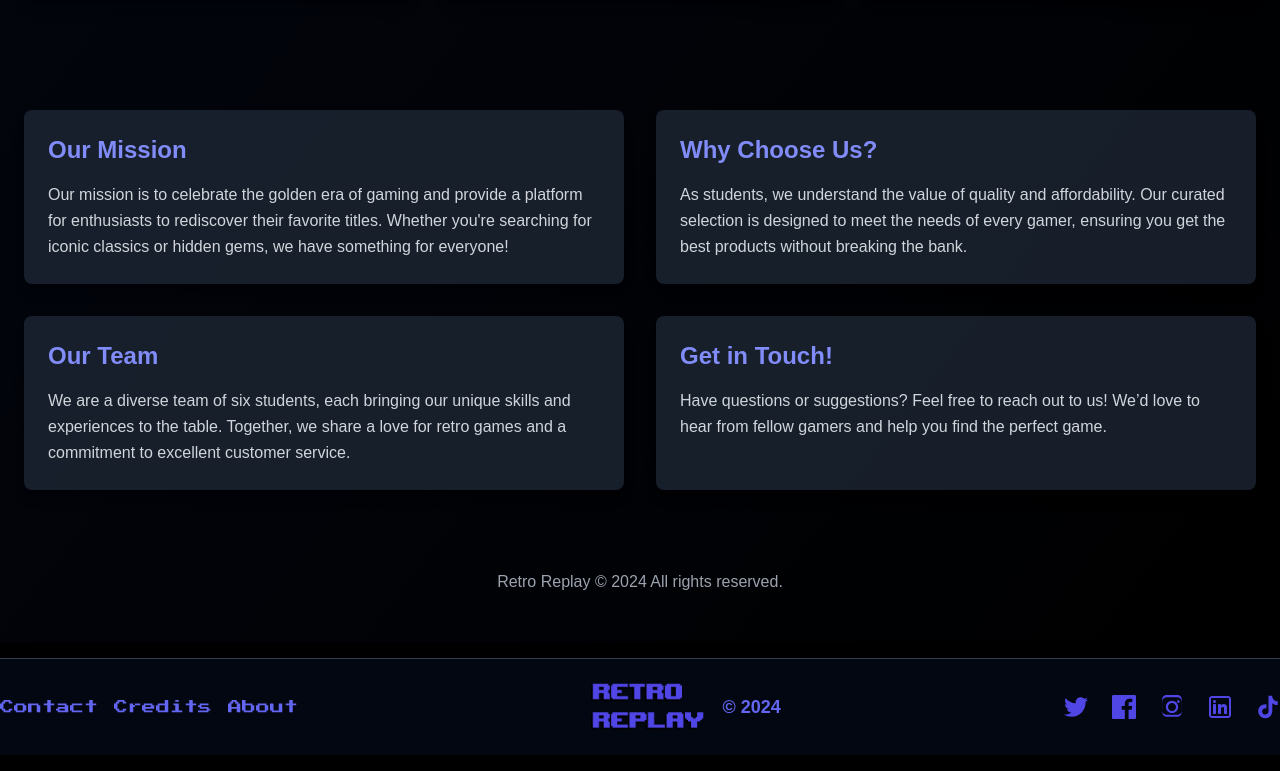
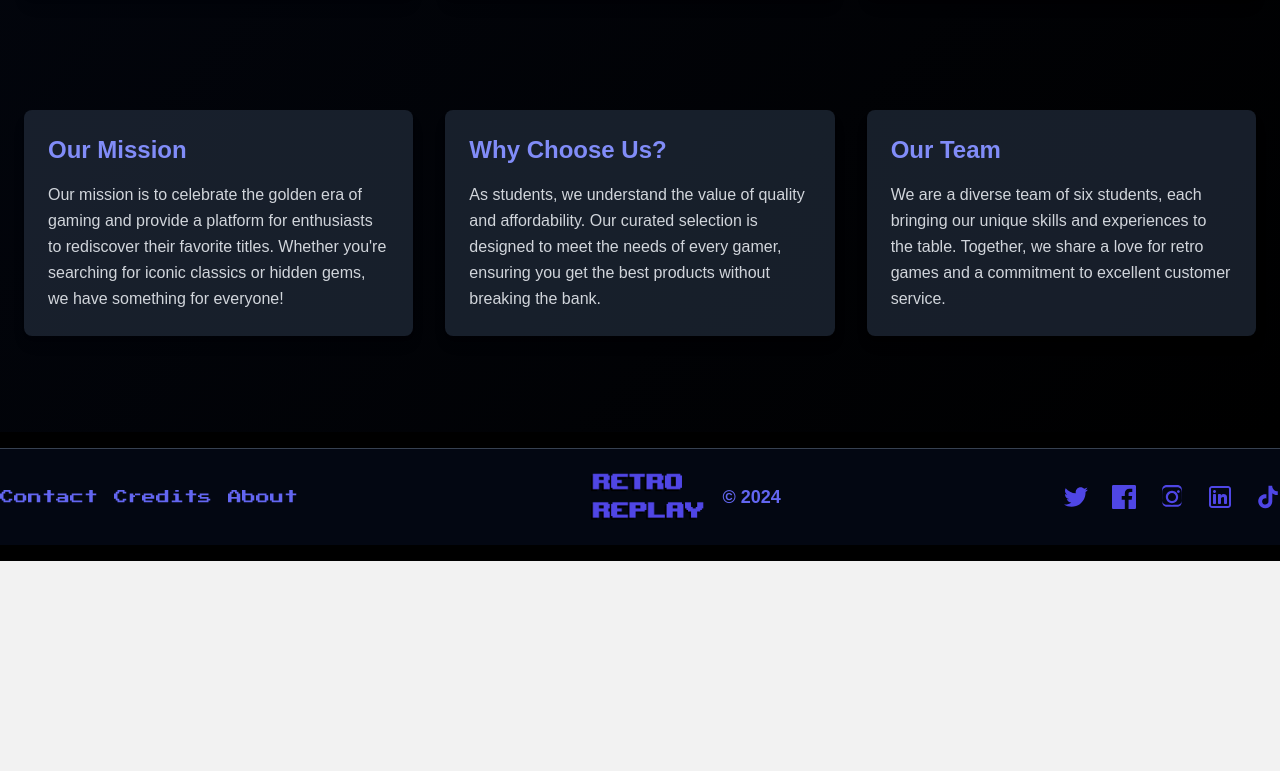
Before and after one commit to JSDWRLD/project_bravo, a React (Vite) app in the folder client/: page /about in a window 1280 px wide. Shown: the part 1026-1797 px from the top of the page. After the commit the page ends 1587 px from the top, so only its background shows below. Built offline with nearby package versions, Linux system fonts and the light colour scheme.

Commit message:
Style fix on static pages

```diff
--- a/client/src/pages/Footer/About.jsx
+++ b/client/src/pages/Footer/About.jsx
@@ -109,12 +109,12 @@ const About = () => {
       </section>
 
       <section className="container mx-auto my-10 p-6">
-        <div className="grid grid-cols-1 md:grid-cols-2 gap-8">
+        <div className="grid grid-cols-1 md:grid-cols-3 gap-8">
           <div className="bg-gray-800 bg-opacity-75 rounded-lg p-6 shadow-lg">
             <h3 className="text-indigo-400 text-2xl font-bold mb-4">Our Mission</h3>
             <p className="leading-relaxed text-base text-gray-300">
               Our mission is to celebrate the golden era of gaming and provide a platform for enthusiasts to rediscover their
-              favorite titles. Whether you're searching for iconic classics or hidden gems, we have something for everyone!
+              favorite titles. Whether you&apos;re searching for iconic classics or hidden gems, we have something for everyone!
             </p>
           </div>
           <div className="bg-gray-800 bg-opacity-75 rounded-lg p-6 shadow-lg">
@@ -131,21 +131,9 @@ const About = () => {
               we share a love for retro games and a commitment to excellent customer service.
             </p>
           </div>
-          <div className="bg-gray-800 bg-opacity-75 rounded-lg p-6 shadow-lg">
-            <h3 className="text-indigo-400 text-2xl font-bold mb-4">Get in Touch!</h3>
-            <p className="leading-relaxed text-base text-gray-300">
-              Have questions or suggestions? Feel free to reach out to us! We’d love to hear from fellow gamers and help you
-              find the perfect game.
-            </p>
-          </div>
         </div>
       </section>
 
-
-
-      <footer className="text-gray-400 py-4 text-center">
-        Retro Replay &copy; 2024 All rights reserved.
-      </footer>
     </div>
   );
 };
--- a/client/src/pages/Footer/Credits.jsx
+++ b/client/src/pages/Footer/Credits.jsx
@@ -47,7 +47,7 @@ const teamMembers = [
 
 const Credits = () => {
   return (
-    <div className="min-h-screen flex flex-col bg-black py-12">
+    <div className="flex flex-col bg-black py-12 min-h-full">
       <section className="text-gray-200 body-font relative container mx-auto my-10 p-6 rounded-lg shadow-lg">
         <div className="flex flex-col text-center w-full mb-12">
           <h2 className="sm:text-3xl text-2xl font-bold font-retro title-font mb-4 text-indigo-400">Meet the Team</h2>
```
